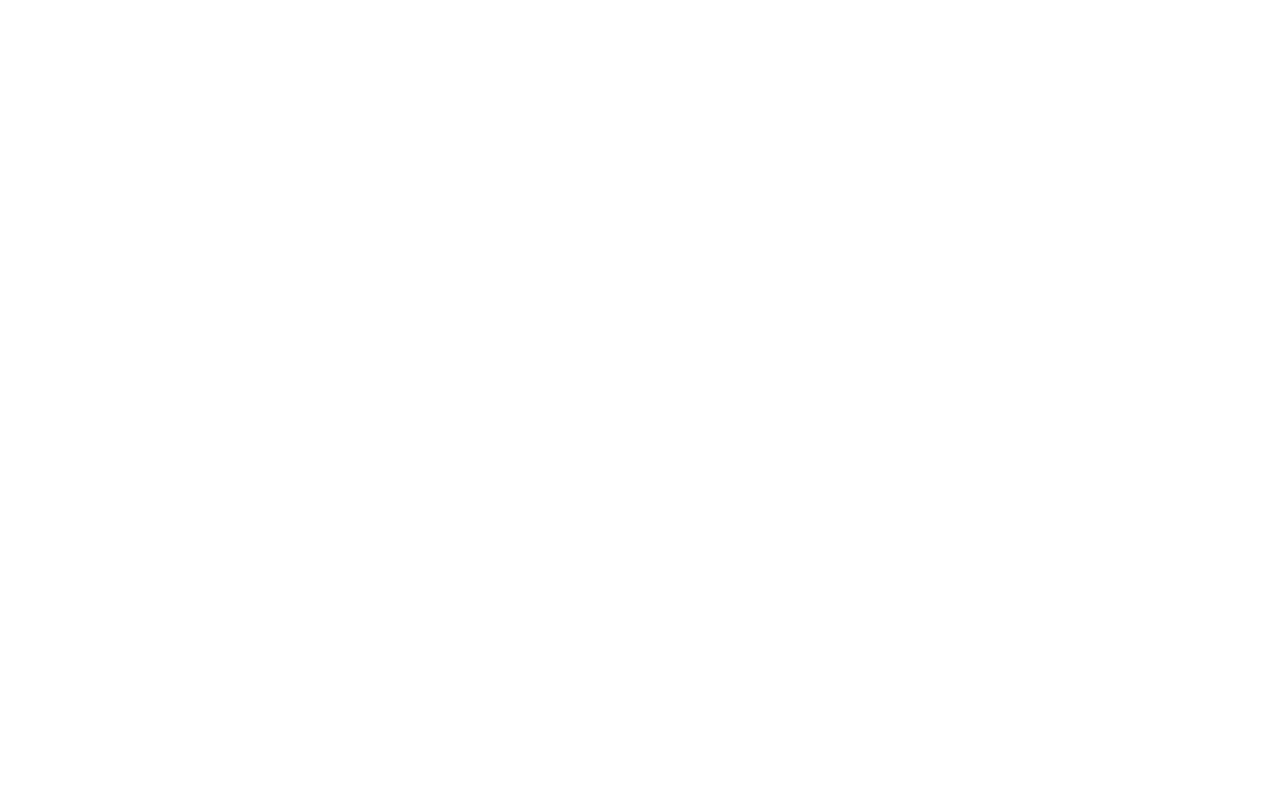
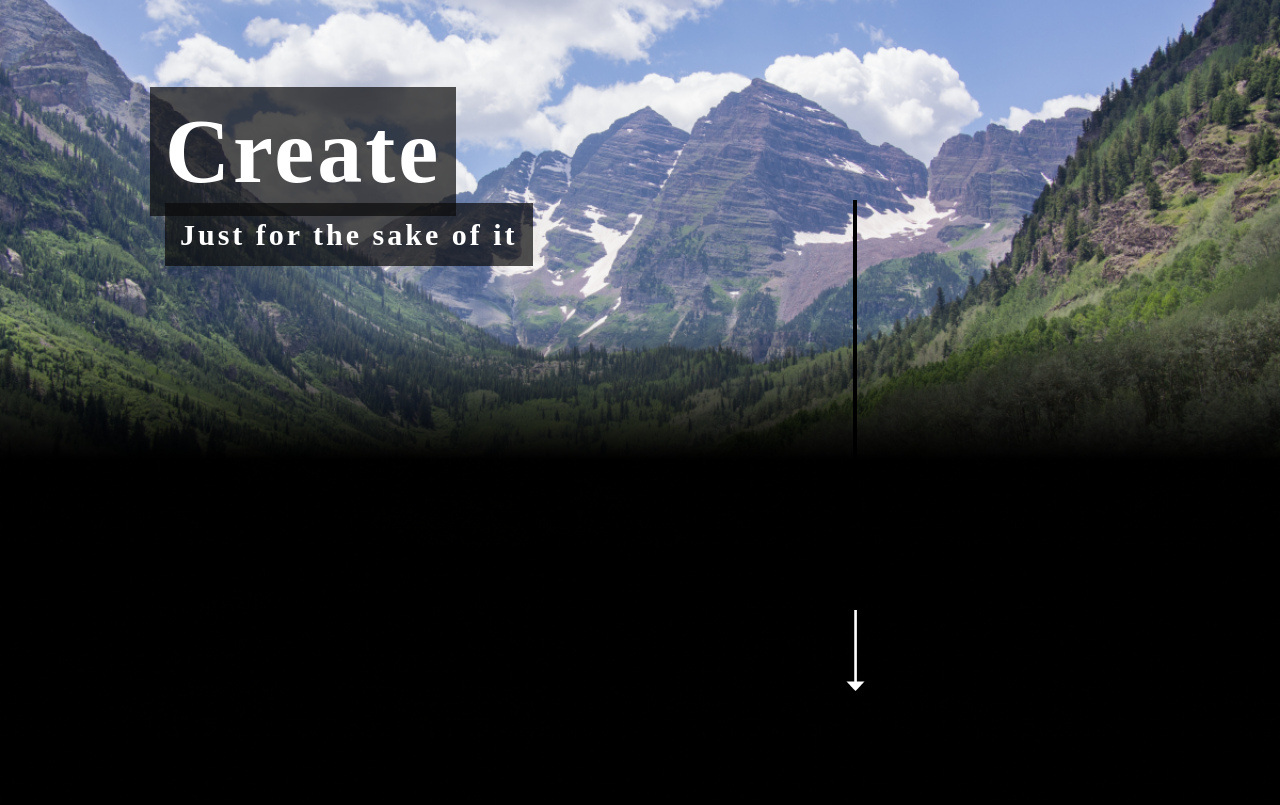
Before and after one commit to SirRicc/portfolio, a plain HTML site: page index.html in a window 1280 px wide. Drawn offline with nearby package versions, Linux system fonts and the light colour scheme.

Commit message:
created the landing section

```diff
--- a/css/index.css
+++ b/css/index.css
@@ -0,0 +1,91 @@
+body {
+  padding: 0px;
+  margin: 0px 150px;
+  background-image: url("./img/bg_temp2.png");
+  background-size: cover;
+  background-repeat: no-repeat;
+  background-attachment: local;
+  background-color: black;
+}
+
+                    /* landing section */
+
+.landing {
+  height: 110vh;
+  letter-spacing: 3px;
+}
+
+.text {
+  display: inline-block;
+  margin-top: 100px;
+}
+
+.callToAction {
+  display: flex;
+  flex-direction: column;
+  position: absolute;
+  top: 25%;
+  left: 66%;
+}
+
+.callToAction img {
+  margin-bottom: 110px;
+  background-size: auto;
+
+}
+
+.w {
+  width: 4px;
+  margin: auto;
+  height: 300px
+}
+
+h1, h4 {
+  background-color: rgba(10, 10, 10, 0.7);
+  padding: 15px;
+  color: white;
+  display: inline;
+}
+
+h3 {
+  background-color: rgba(255, 255, 255, 0.8);
+  padding: 15px;
+  color: black;
+  display: inline;
+  margin-left: 25px;
+}
+
+h1 {
+  font-size: 90px;
+}
+h4 {
+  position: relative;
+  top: 15px;
+  left: 15px;
+  font-size: 30px;
+}
+
+                    /* show section */
+/*
+.carousell {
+  display: flex;
+  flex-direction: row;
+  align-items: center;
+  margin: 75px 0px;
+}
+
+.small {
+  width: 200px;
+  height: 150px;
+  border: 1px solid white;
+  margin: auto;
+}
+
+.big {
+  width: 400px;
+  height: 300px;
+  border: 1px solid white;
+  margin: auto;
+} */
+
+                    /* socials section */
--- a/index.html
+++ b/index.html
@@ -4,15 +4,60 @@
     <meta charset="utf-8">
     <title>Portfolio</title>
     <link rel="icon" href="./css/img/icon.ico">
-    <link rel="stylesheet" href="/css/index.css">
+    <link rel="stylesheet" href="./css/index.css">
+    <script src="https://ajax.aspnetcdn.com/ajax/jQuery/jquery-3.4.1.min.js"></script>
+    <script src="./js/index.js" type="text/javascript">
     <link href="https://fonts.googleapis.com/css?family=Roboto&display=swap" rel="stylesheet">
-    <script src="./js/index.js" type="text/javascript">
     <link rel="stylesheet" href="https://stackpath.bootstrapcdn.com/font-awesome/4.7.0/css/font-awesome.min.css">
-    <script src="https://ajax.aspnetcdn.com/ajax/jQuery/jquery-3.4.1.min.js"></script>
 
     </script>
   </head>
   <body>
 
+    <div class="landing">
+      <div class="text">
+        <h1>Create</h1>
+      </div>
+      <div>
+        <h4>Just for the sake of it</h4>
+      </div>
+      <div class="callToAction">
+        <img class="w" src="./css/img/arrow3.png" alt="lowerArrow">
+        <img src="./css/img/arrow4.png" alt="upperArrow">
+      </div>
+    </div>
+
+    <!-- <div class="showSection">
+
+      <h3>What I´ve Build:</h3>
+
+      <div class="carousell">
+
+        <div class="small">
+
+        </div>
+
+        <div class="next">
+
+        </div>
+        <div class="big">
+
+        </div>
+        <div class="last">
+
+        </div>
+
+        <div class="small">
+
+        </div>
+
+      </div>
+    </div> -->
+
+    <div class="socials">
+
+    </div>
+
+
   </body>
 </html>
```
Also changed, not shown: css/img/arrow1.png (added), css/img/arrow2.png (added), css/img/arrow3.png (added), css/img/arrow4.png (added), css/img/bg_temp2.png (added), css/img/plx_001.png (added), 2 other files.
